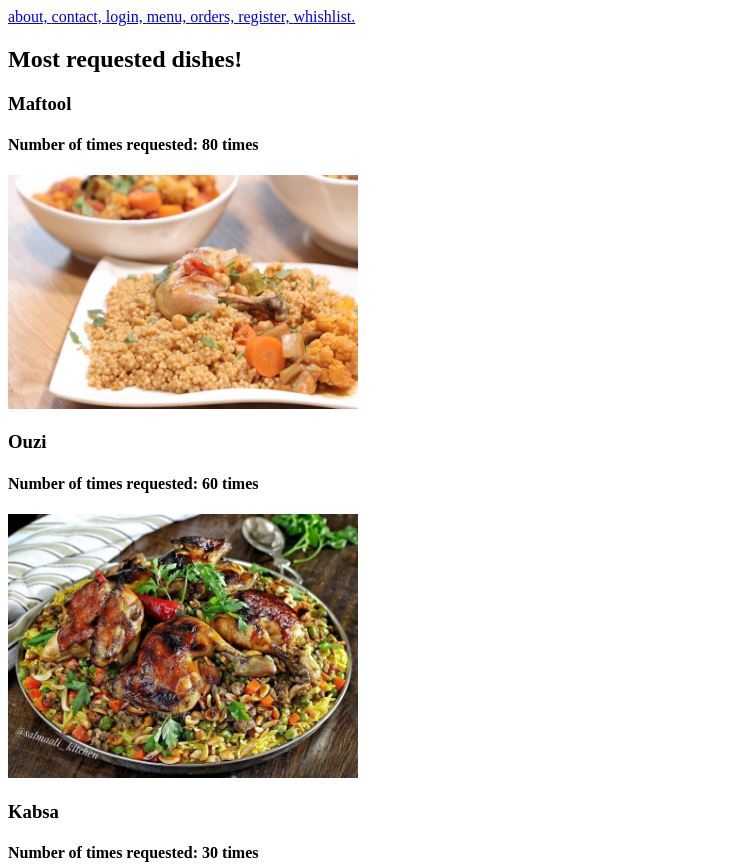
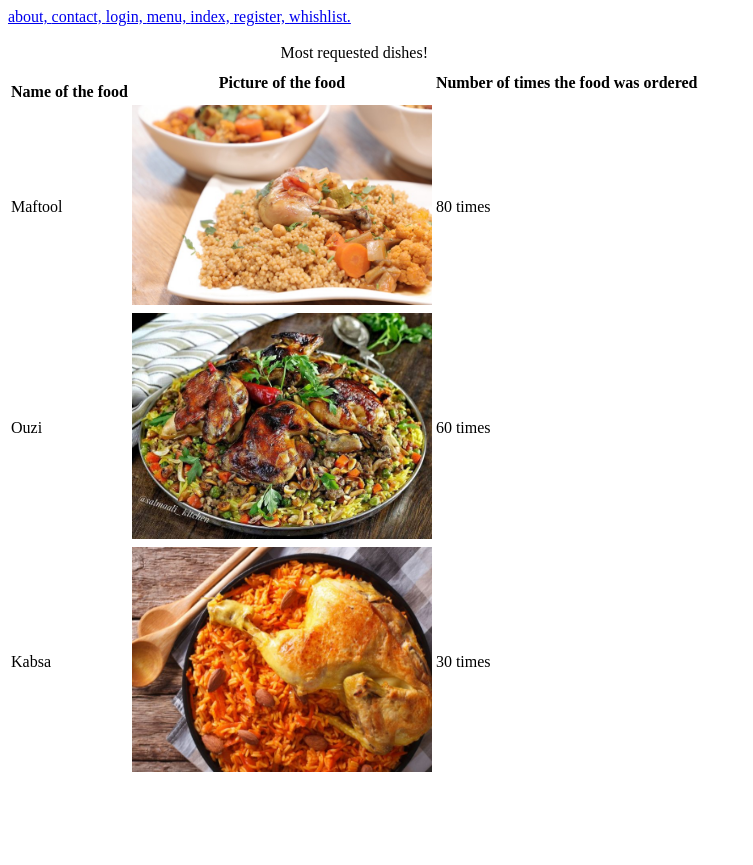
Before and after one commit to Ghofran-esam/taskg2, a plain HTML site: page orders.html in a window 1280 px wide. Shown: the top 865 px of the page, without its empty margins (0-753 px from the left). After the commit the page ends 800 px from the top, so only its background shows below. Drawn offline with Linux system fonts and the light colour scheme.

Commit message:
Add files via upload

```diff
--- a/orders.html
+++ b/orders.html
@@ -15,7 +15,7 @@
     <a href="./menu.html" target="_blank">menu,
 
     </a>
-    <a href="./index.html" target="_blank">orders,
+    <a href="./index.html" target="_blank">index,
 
     </a>
     <a href="./register.html" target="_blank">register,
@@ -24,35 +24,73 @@
     <a href="./whishlist.html" target="_blank">whishlist.
 
     </a>
-    <h2>
+    <br/>
+
+    <table>
+    <caption>
+        <br/>
         Most requested dishes!
-    </h2>
-    <h3>
-        Maftool
-    </h3>
-    <h4>
-        Number of times requested: 80 times
-    </h4>
-    <img   src="./images/10.jpg" width="350px" alt="this picture of Maftool"/>
+    </caption>
+<thead>
+    <tr>
+        <th>
+            <br/>
+        Name of the food
+    </th>
+    <th>
+        Picture of the food
+    </th>
+    <th>
+        Number of times the food was ordered
+    </th>
+    </tr>
+</thead>
+<tbody>
+    <tr>
+        <td>
+            Maftool
+        </td>
+        <td>
+            <img   src="./images/10.jpg" width="300px" alt="this picture of Maftool"/>
+        </td>
+        <td>
+            80 times
+        </td>
+    </tr>
 
 
-    <h3>
-    Ouzi
-    </h3>
-    <h4>
-        Number of times requested: 60 times
+    <tr>
+        <td>
+            Ouzi
+        </td>
+        <td>
+            <img   src="./images/11.jpg" width="300px"  alt="this picture of Ouzi"/>
+        </td>
+        <td>
+            60 times
+        </td>
+    </tr>
 
-    </h4>
-    <img   src="./images/11.jpg" width="350px"  alt="this picture of Ouzi"/>
 
-    <h3>
-    Kabsa
-    </h3>
-    <h4>
-        Number of times requested: 30 times
 
-    </h4>
-    <img   src="./images/12.jpg" width="350px"   alt="this picture of Kabsa"/>
+
+    <tr>
+        <td>
+            Kabsa
+        </td>
+        <td>
+            <img   src="./images/12.jpg" width="300px"   alt="this picture of Kabsa"/>
+        </td>
+        <td>
+            30 times
+        </td>
+    </tr>
+
+
+
+</tbody>
+</table>
+
 
 </body>
 </html>
```
Also changed, not shown: about.html (+1 -1 lines), contact.html (+1 -1 lines), login.html (+1 -1 lines), menu.html (+16 -9 lines), register.html (+1 -1 lines), whishlist.html (+1 -1 lines).
